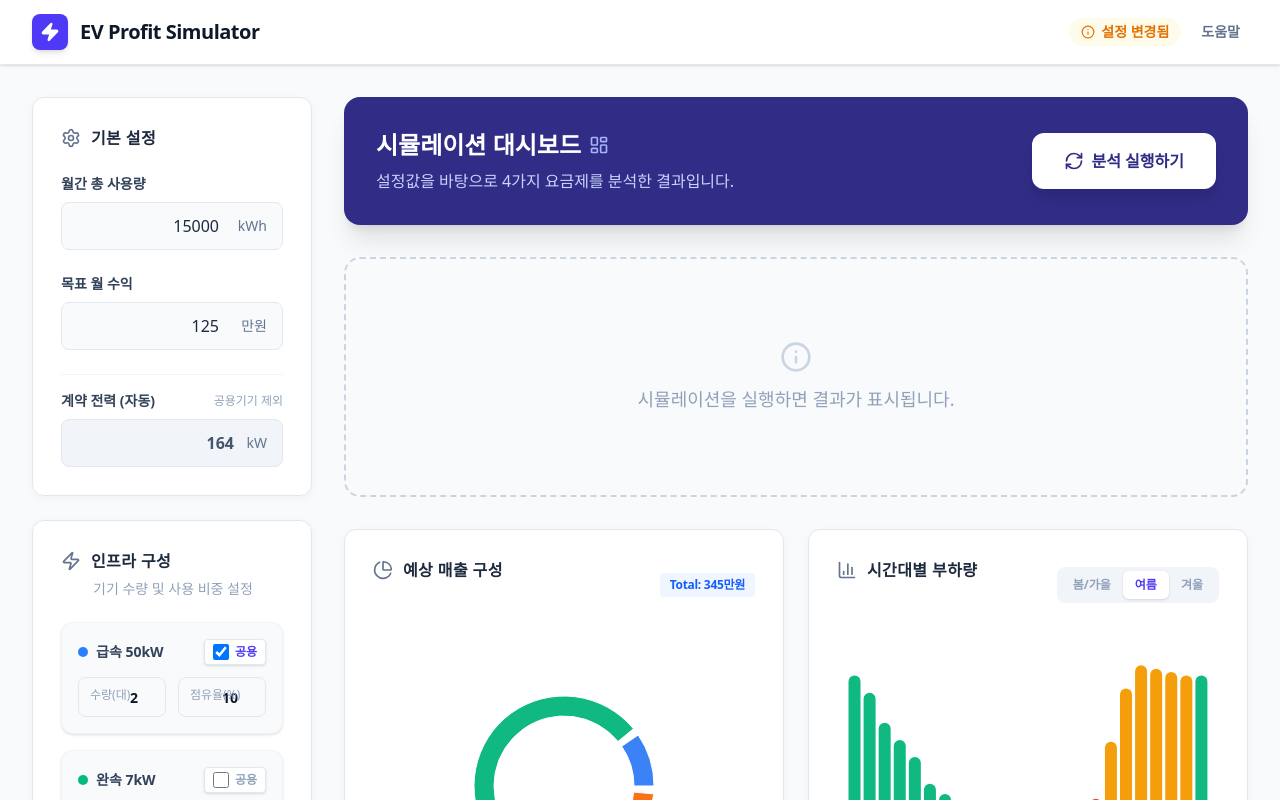
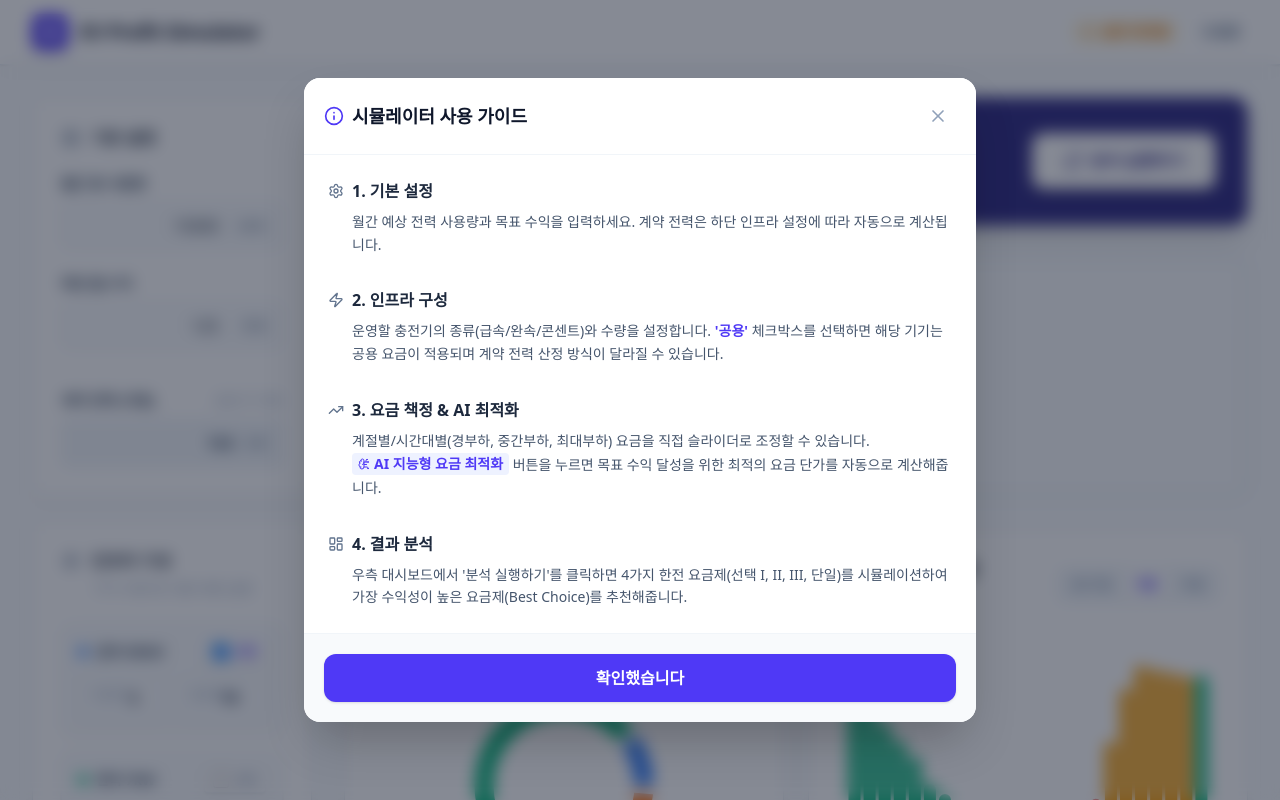
Before and after one commit to Remmikim-bit/EV-cal, a React (Vite) app: page / in a window 1280 px wide. Both pictures are taken after a click on the button "도움말". Shown: the top 800 px of the page. Built offline with nearby package versions, Linux system fonts and the light colour scheme.

Commit message:
도움말 업데이트

```diff
--- a/src/App.jsx
+++ b/src/App.jsx
@@ -1,6 +1,6 @@
 import React, { useState, useMemo, useEffect } from 'react';
 import { PieChart, Pie, Cell, BarChart, Bar, XAxis, YAxis, Tooltip, ResponsiveContainer } from 'recharts';
-import { Zap, Settings, Info, TrendingUp, BrainCircuit, RefreshCw, CheckCircle2, Clock, LayoutDashboard, BarChart3, PieChart as PieChartIconSvg, Sun, CloudSun, Snowflake } from 'lucide-react';
+import { Zap, Settings, Info, TrendingUp, BrainCircuit, RefreshCw, CheckCircle2, Clock, LayoutDashboard, BarChart3, PieChart as PieChartIconSvg, Sun, CloudSun, Snowflake, X } from 'lucide-react';
 
 // ==========================================
 // UI Components (모바일 터치 최적화 & 폰트 확대)
@@ -57,6 +57,66 @@ const Badge = ({ children, color = 'slate' }) => {
     </span>
   );
 };
+
+// Help Modal Component
+const HelpModal = ({ onClose }) => (
+  <div className="fixed inset-0 z-50 flex items-center justify-center p-4 bg-slate-900/50 backdrop-blur-sm animate-in fade-in duration-200">
+    <div className="bg-white rounded-2xl shadow-2xl w-full max-w-2xl max-h-[90vh] overflow-y-auto flex flex-col">
+      <div className="p-5 border-b border-slate-100 flex justify-between items-center sticky top-0 bg-white z-10">
+        <h2 className="text-lg font-bold text-slate-900 flex items-center gap-2">
+          <Info size={20} className="text-indigo-600" />
+          시뮬레이터 사용 가이드
+        </h2>
+        <button onClick={onClose} className="p-2 hover:bg-slate-100 rounded-full transition-colors text-slate-400 hover:text-slate-600">
+          <X size={20} />
+        </button>
+      </div>
+      <div className="p-6 space-y-8 overflow-y-auto custom-scrollbar">
+        <section>
+          <h3 className="text-base font-bold text-slate-800 mb-2 flex items-center gap-2">
+            <Settings size={16} className="text-slate-500" /> 1. 기본 설정
+          </h3>
+          <p className="text-slate-600 text-sm leading-relaxed pl-6">
+            월간 예상 전력 사용량과 목표 수익을 입력하세요. 계약 전력은 하단 인프라 설정에 따라 자동으로 계산됩니다.
+          </p>
+        </section>
+
+        <section>
+          <h3 className="text-base font-bold text-slate-800 mb-2 flex items-center gap-2">
+            <Zap size={16} className="text-slate-500" /> 2. 인프라 구성
+          </h3>
+          <p className="text-slate-600 text-sm leading-relaxed pl-6">
+            운영할 충전기의 종류(급속/완속/콘센트)와 수량을 설정합니다. <span className="font-bold text-indigo-600">'공용'</span> 체크박스를 선택하면 해당 기기는 공용 요금이 적용되며 계약 전력 산정 방식이 달라질 수 있습니다.
+          </p>
+        </section>
+
+        <section>
+          <h3 className="text-base font-bold text-slate-800 mb-2 flex items-center gap-2">
+            <TrendingUp size={16} className="text-slate-500" /> 3. 요금 책정 & AI 최적화
+          </h3>
+          <p className="text-slate-600 text-sm leading-relaxed pl-6">
+            계절별/시간대별(경부하, 중간부하, 최대부하) 요금을 직접 슬라이더로 조정할 수 있습니다. <br/>
+            <span className="inline-flex items-center gap-1 font-bold text-indigo-600 bg-indigo-50 px-1.5 rounded"><BrainCircuit size={12}/> AI 지능형 요금 최적화</span> 버튼을 누르면 목표 수익 달성을 위한 최적의 요금 단가를 자동으로 계산해줍니다.
+          </p>
+        </section>
+
+        <section>
+          <h3 className="text-base font-bold text-slate-800 mb-2 flex items-center gap-2">
+            <LayoutDashboard size={16} className="text-slate-500" /> 4. 결과 분석
+          </h3>
+          <p className="text-slate-600 text-sm leading-relaxed pl-6">
+            우측 대시보드에서 '분석 실행하기'를 클릭하면 4가지 한전 요금제(선택 I, II, III, 단일)를 시뮬레이션하여 가장 수익성이 높은 요금제(Best Choice)를 추천해줍니다.
+          </p>
+        </section>
+      </div>
+      <div className="p-5 border-t border-slate-100 bg-slate-50 rounded-b-2xl">
+        <button onClick={onClose} className="w-full py-3 bg-indigo-600 hover:bg-indigo-700 text-white font-bold rounded-xl transition-colors shadow-sm">
+          확인했습니다
+        </button>
+      </div>
+    </div>
+  </div>
+);
 
 // ==========================================
 // Constants & Initial Data
@@ -153,6 +213,7 @@ export default function App() {
   const [simulationSeason, setSimulationSeason] = useState('summer');
   const [activeFeeTab, setActiveFeeTab] = useState('slow');
   const [activePatternTab, setActivePatternTab] = useState('slow');
+  const [showHelp, setShowHelp] = useState(false);
 
   const [simData, setSimData] = useState({
     totalUsage: 15000,
@@ -431,7 +492,12 @@ export default function App() {
                    <Info size={14}/>설정 변경됨
                  </span>
                )}
-               <button className="text-sm font-semibold text-slate-500 hover:text-slate-800 transition-colors px-2">도움말</button>
+               <button
+                onClick={() => setShowHelp(true)}
+                className="text-sm font-semibold text-slate-500 hover:text-slate-800 transition-colors px-2"
+               >
+                도움말
+               </button>
             </div>
         </div>
       </header>
@@ -814,6 +880,8 @@ export default function App() {
             </div>
         </div>
       </main>
+
+      {showHelp && <HelpModal onClose={() => setShowHelp(false)} />}
     </div>
   );
 }
```
